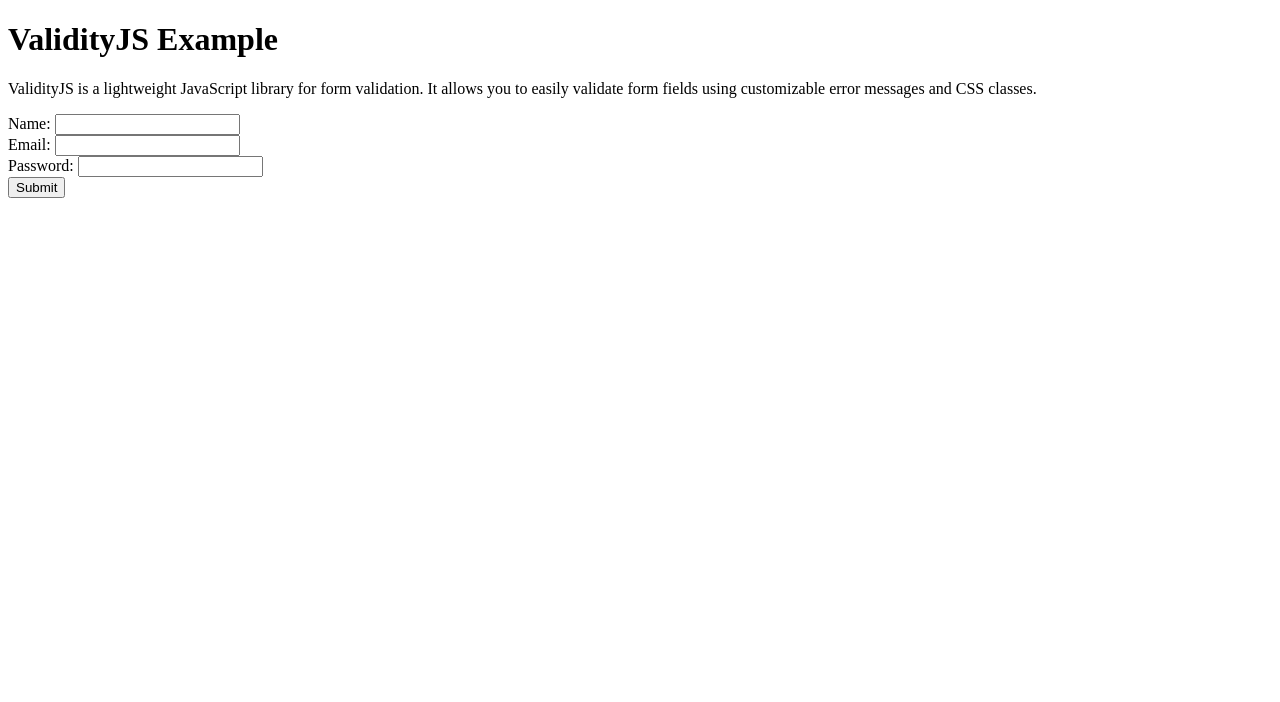
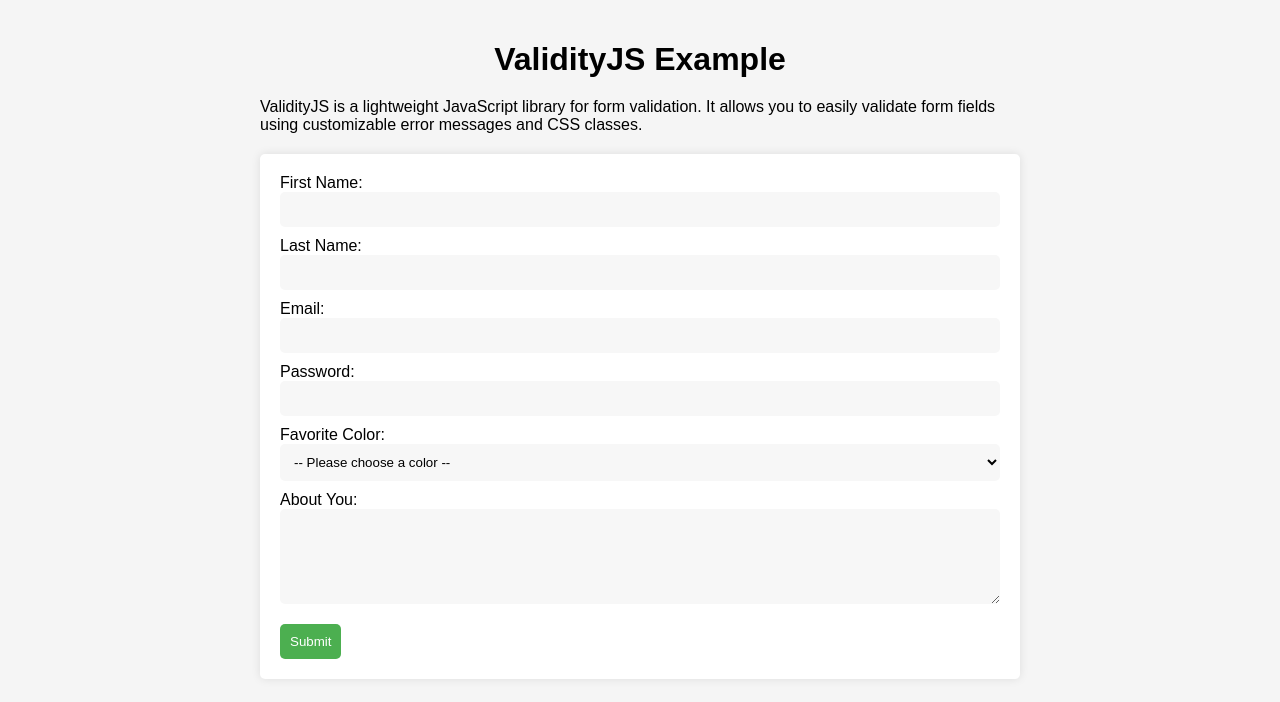
Before and after one commit to Formu8JS/ValidityJS, a plain HTML site: page index.html in a window 1280 px wide. Drawn offline with Linux system fonts and the light colour scheme.

Commit message:
update index.html

```diff
--- a/index.html
+++ b/index.html
@@ -3,7 +3,63 @@
 <head>
   <meta charset="UTF-8">
   <title>ValidityJS Example</title>
+  <meta name="viewport" content="width=device-width, initial-scale=1.0">
   <style>
+    * {
+      box-sizing: border-box;
+      font-family: Arial, sans-serif;
+    }
+    body {
+      margin: 0;
+      padding: 0;
+      background-color: #f5f5f5;
+    }
+    .container {
+      max-width: 800px;
+      margin: 0 auto;
+      padding: 20px;
+    }
+    h1 {
+      text-align: center;
+      margin-bottom: 20px;
+    }
+    p {
+      margin-bottom: 20px;
+    }
+    form {
+      background-color: #fff;
+      border-radius: 5px;
+      padding: 20px;
+      box-shadow: 0px 0px 10px rgba(0, 0, 0, 0.1);
+    }
+    label {
+      display: block;
+      margin-bottom: 10px;
+    }
+    input,
+    select,
+    textarea {
+      display: block;
+      width: 100%;
+      padding: 10px;
+      border: none;
+      border-radius: 5px;
+      margin-bottom: 10px;
+      background-color: #f7f7f7;
+    }
+    button {
+      display: block;
+      margin-top: 20px;
+      padding: 10px;
+      border: none;
+      border-radius: 5px;
+      background-color: #4CAF50;
+      color: #fff;
+      cursor: pointer;
+    }
+    button:hover {
+      background-color: #3e8e41;
+    }
     .error {
       border: 2px solid red;
     }
@@ -14,26 +70,42 @@
   </style>
 </head>
 <body>
+  <div class="container">
     <h1>ValidityJS Example</h1>
     <p>ValidityJS is a lightweight JavaScript library for form validation. It allows you to easily validate form fields using customizable error messages and CSS classes.</p>
     <form id="my-form">
       <label>
-      Name:
-      <input type="text" name="name" required>
+        First Name:
+        <input type="text" name="first-name" required>
       </label>
-    <br>
+      <label>
+        Last Name:
+        <input type="text" name="last-name" required>
+      </label>
       <label>
         Email:
         <input type="email" name="email" required>
       </label>
-    <br>
       <label>
         Password:
         <input type="password" name="password" minlength="8" required>
       </label>
-    <br>
+      <label>
+        Favorite Color:
+        <select name="color" required>
+          <option value="">-- Please choose a color --</option>
+          <option value="red">Red</option>
+          <option value="green">Green</option>
+          <option value="blue">Blue</option>
+        </select>
+      </label>
+      <label>
+        About You:
+        <textarea name="about" rows="5" required></textarea>
+      </label>
       <button type="submit">Submit</button>
     </form>
+  </div>
   <script src="validity.js"></script>
   <script>
     const form = document.querySelector('#my-form');
```
Lines whose indentation alone changed are shown as unchanged.
